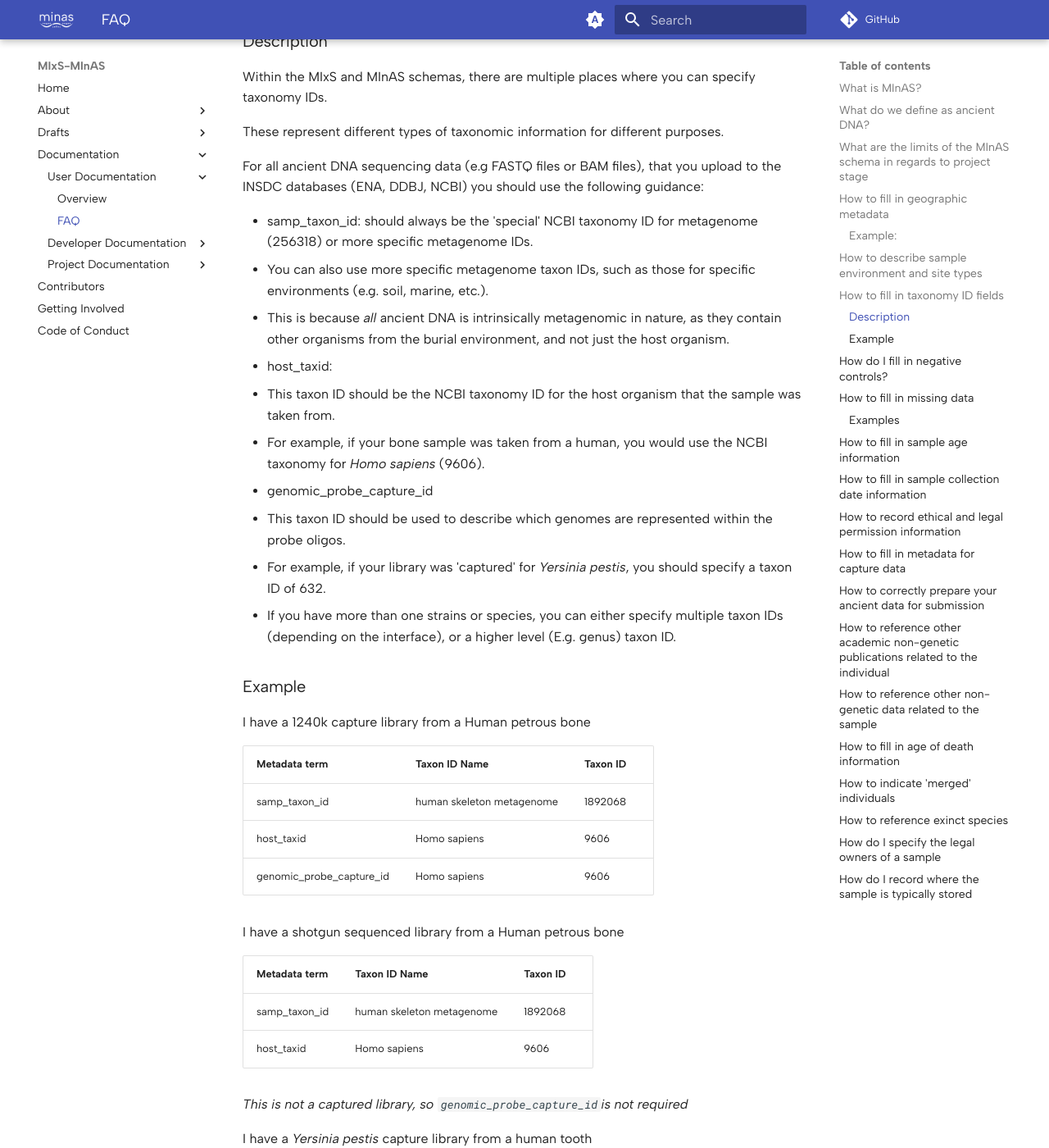
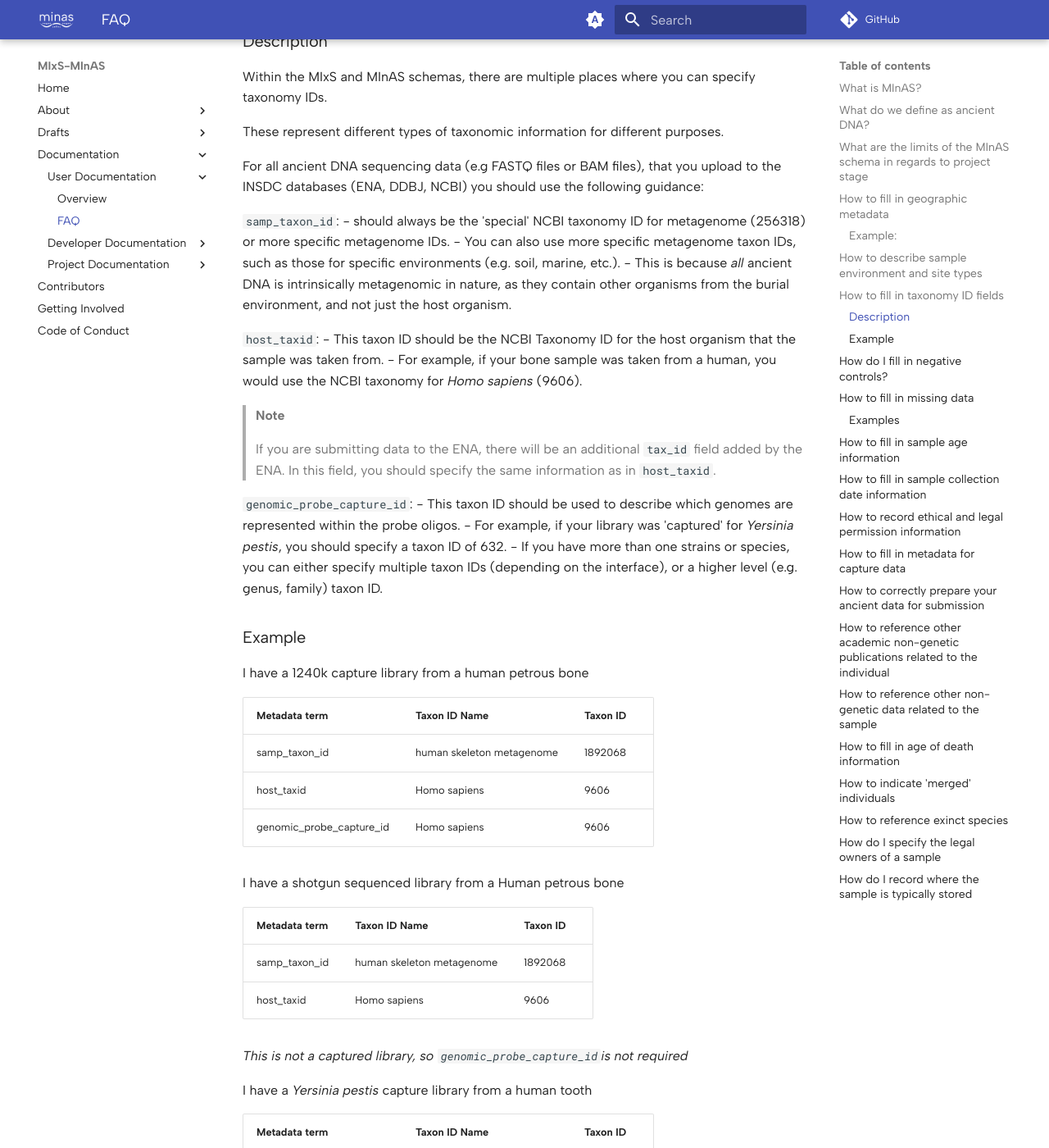
Before and after one commit to MIxS-MInAS/MIxS-MInAS.github.io, an MkDocs documentation site: the page built from docs/documentation/user-documentation/faq.md, in a window 1280 px wide and 1400 px high, scrolled down 2700 px. Shown: the whole window at 82% size. Built offline with MkDocs 1.6.1 and Material for MkDocs 9.7.7, drawn with Linux system fonts in a browser that asks for light colours; comment, search, counter and statistics services are not loaded; some of the changed text lies outside the part shown.

Commit message:
Formatting edits
Specifically regarding bullet points, as bullet-point lists with multiple levels are not formatted as expected on the webpage.

```diff
--- a/docs/documentation/user-documentation/faq.md
+++ b/docs/documentation/user-documentation/faq.md
@@ -76,20 +76,27 @@ These represent different types of taxonomic information for different purposes.
 
 For all ancient DNA sequencing data (e.g FASTQ files or BAM files), that you upload to the INSDC databases (ENA, DDBJ, NCBI) you should use the following guidance:
 
-- samp_taxon_id: should always be the 'special' NCBI taxonomy ID for metagenome (256318) or more specific metagenome IDs.
+`samp_taxon_id`:
+  - should always be the 'special' NCBI taxonomy ID for metagenome (256318) or more specific metagenome IDs.
   - You can also use more specific metagenome taxon IDs, such as those for specific environments (e.g. soil, marine, etc.).
   - This is because _all_ ancient DNA is intrinsically metagenomic in nature, as they contain other organisms from the burial environment, and not just the host organism.
-- host_taxid:
-  - This taxon ID should be the NCBI taxonomy ID for the host organism that the sample was taken from.
+
+`host_taxid`:
+  - This taxon ID should be the NCBI Taxonomy ID for the host organism that the sample was taken from.
   - For example, if your bone sample was taken from a human, you would use the NCBI taxonomy for _Homo sapiens_ (9606).
-- genomic_probe_capture_id
+> **Note**
+>
+> If you are submitting data to the ENA, there will be an additional `tax_id` field added by the ENA.
+> In this field, you should specify the same information as in `host_taxid`.
+
+`genomic_probe_capture_id`:
   - This taxon ID should be used to describe which genomes are represented within the probe oligos.
   - For example, if your library was 'captured' for _Yersinia pestis_, you should specify a taxon ID of 632.
-  - If you have more than one strains or species, you can either specify multiple taxon IDs (depending on the interface), or a higher level (E.g. genus) taxon ID.
+  - If you have more than one strains or species, you can either specify multiple taxon IDs (depending on the interface), or a higher level (e.g. genus, family) taxon ID.
 
 ### Example
 
-I have a 1240k capture library from a Human petrous bone
+I have a 1240k capture library from a human petrous bone
 
 | Metadata term            | Taxon ID Name             | Taxon ID |
 | ------------------------ | ------------------------- | -------- |
@@ -146,11 +153,11 @@ _TODO_
 
 ## How to fill in missing data
 
-- Missing data is (meta)data that **can not** be reported. This can be due to various constraints, such as:
-  - the data is truly missing, meaning it is not known and can not be known;
-  - it can not be shared for privacy reasons;
-  - it can not be shared due to data agreement restrictions;
-  - it is not applicable to that particular field (e.g. it is a negative control and the field does not apply)
+Missing data is (meta)data that **can not** be reported. This can be due to various constraints, such as:
+- the data is truly missing, meaning it is not known and can not be known;
+- it can not be shared for privacy reasons;
+- it can not be shared due to data agreement restrictions;
+- it is not applicable to that particular field (e.g. it is a negative control and the field does not apply)
 
 Fields in MIxS that are mandatory (or 'required') always require something filled into the given metadata entry.
 If you do not have this information, you must encode this using the specific 'missing information' categories as below.
@@ -183,14 +190,17 @@ The _top level_ only indicates that the data are missing. The _lower-_ and _repo
 
 ### Examples
 
-- Information is missing for unknown reasons:
+Information is missing for unknown reasons:
   - `missing`
-- Information is missing because it was not collected during a historical sampling event, or the collection records burnt down:
+
+Information is missing because it was not collected during a historical sampling event, or the collection records burnt down:
   - `missing: not collected`
-- Information is missing because the sample is a negative control:
+
+Information is missing because the sample is a negative control:
   - `not applicable`, or
   - `missing: control sample`
-- Information is missing because agreement with sample/data owner (e.g. native/indigenous groups, museum) do not permit sharing of this information:
+
+Information is missing because agreement with sample/data owner (e.g. native/indigenous groups, museum) do not permit sharing of this information:
   - `missing: restricted access`
 
 ## How to fill in sample age information
```
